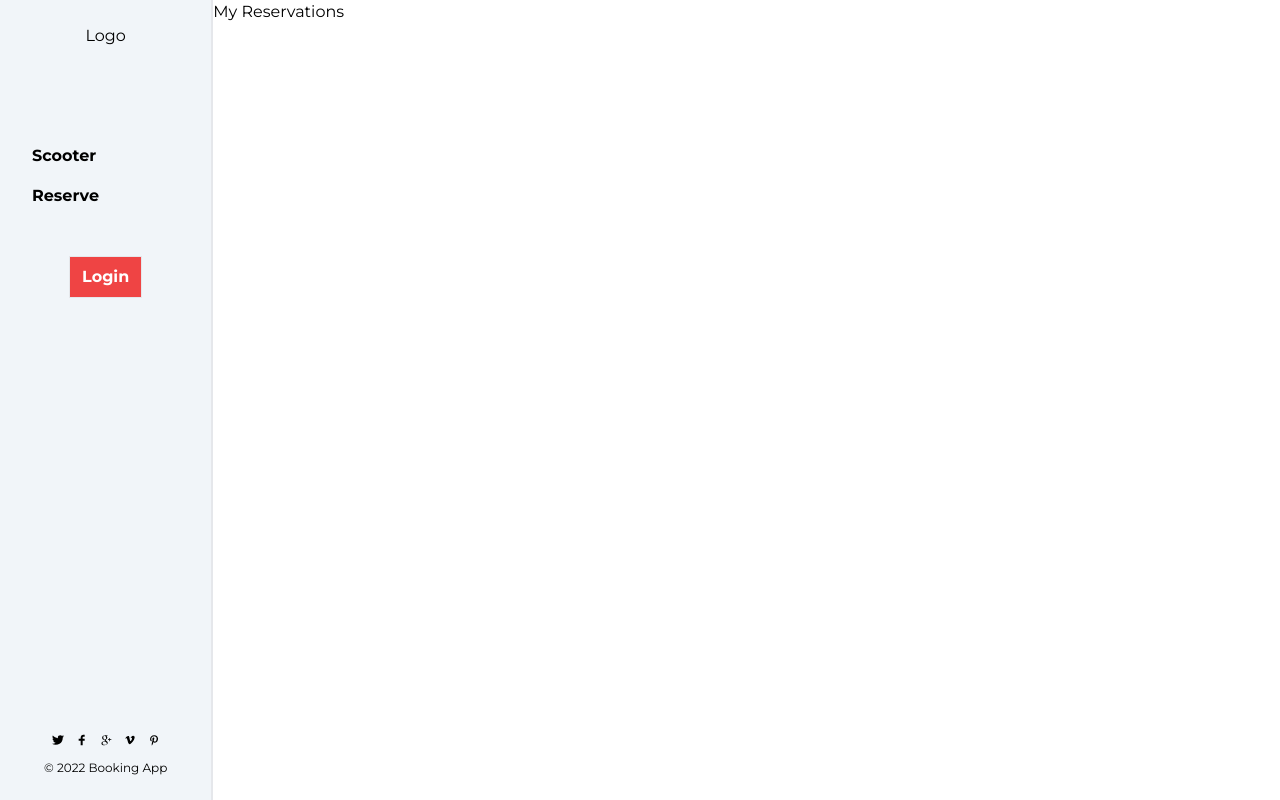
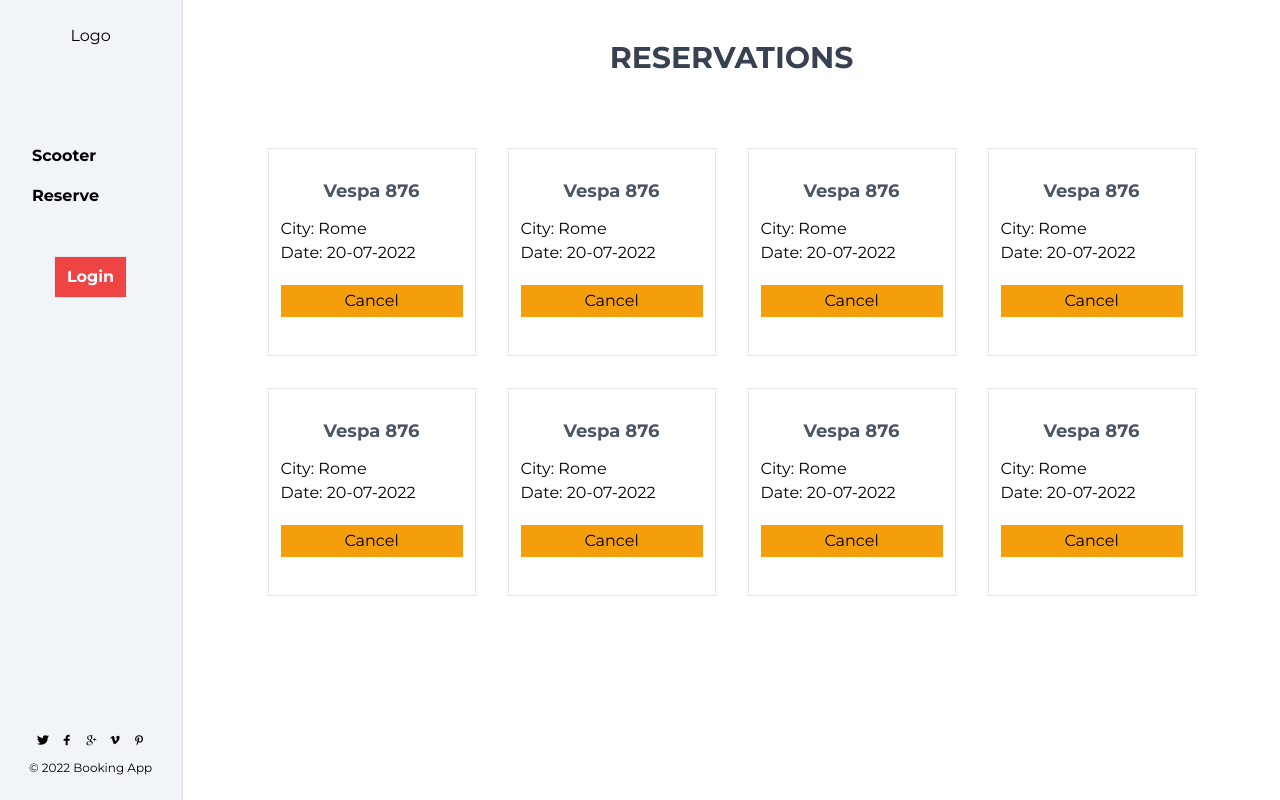
Before and after one commit to afizsavage/booking-app, a React (Create React App) app: page /reservations in a window 1280 px wide. Built offline with nearby package versions, Linux system fonts and the light colour scheme; no server answers.

Commit message:
style reservation card

```diff
--- a/src/App.js
+++ b/src/App.js
@@ -7,7 +7,7 @@ import Login from './components/auth/login';
 import SignUp from './components/auth/sign-up';
 import DeleteMotorcycle from './components/delete-motorcycle';
 import Header from './components/header';
-import MyReservations from './components/my-reservations';
+import MyReservations from './pages/MyReservations';
 import Reserve from './components/reserve';
 import SideBar from './components/sidebar';
 import HomePage from './pages/HomePage';
--- a/src/components/my-reservations.js
+++ /dev/null
@@ -1,3 +0,0 @@
-const MyReservations = () => <h1>My Reservations</h1>;
-
-export default MyReservations;
--- /dev/null
+++ b/src/pages/MyReservations.js
@@ -0,0 +1,64 @@
+import { useEffect } from 'react';
+import axios from 'axios';
+
+const MyReservations = () => {
+  //   const [reservations, setReservations] = useState([]);
+
+  const token = localStorage.getItem('token');
+
+  const reservations = [
+    { itemName: 'Vespa 876', date: '20-07-2022', city: 'Rome' },
+    { itemName: 'Vespa 876', date: '20-07-2022', city: 'Rome' },
+    { itemName: 'Vespa 876', date: '20-07-2022', city: 'Rome' },
+    { itemName: 'Vespa 876', date: '20-07-2022', city: 'Rome' },
+    { itemName: 'Vespa 876', date: '20-07-2022', city: 'Rome' },
+    { itemName: 'Vespa 876', date: '20-07-2022', city: 'Rome' },
+    { itemName: 'Vespa 876', date: '20-07-2022', city: 'Rome' },
+    { itemName: 'Vespa 876', date: '20-07-2022', city: 'Rome' },
+  ];
+
+  useEffect(() => {
+    axios
+      .get('https://sheltered-tor-84017.herokuapp.com/api/v2/my_reservations', {
+        headers: { Authorization: `Bearer ${token}` },
+      })
+      .then((resp) => {
+        console.log(resp.data);
+      });
+  });
+
+  return (
+    <div className="w-full h-full pt-5 lg:pt-10">
+      <div className="mb-5 lg:mb-14">
+        <h1 className="font-bold text-xl text-center md:text-3xl md:mb-2 uppercase text-gray-700">
+          Reservations
+        </h1>
+      </div>
+      <div>
+        <ul className="flex w-full flex-wrap justify-center">
+          {reservations.map((reservation) => (
+            <li
+              className="border w-52 h-52 mx-4 my-4"
+              key={reservations.indexOf(reservation)}
+            >
+              <div className="w-full h-full p-3">
+                <h3 className="text-center text-lg mt-4 text-gray-600 mb-3 font-semibold">
+                  {reservation.itemName}
+                </h3>
+                <div className="font-medium mb-5">
+                  <span className="block font-medium">{`City: ${reservation.city}`}</span>
+                  <span className="block ont-medium">{`Date: ${reservation.date}`}</span>
+                </div>
+                <button className="w-full py-1 bg-amber-500" type="button">
+                  Cancel
+                </button>
+              </div>
+            </li>
+          ))}
+        </ul>
+      </div>
+    </div>
+  );
+};
+
+export default MyReservations;
```
